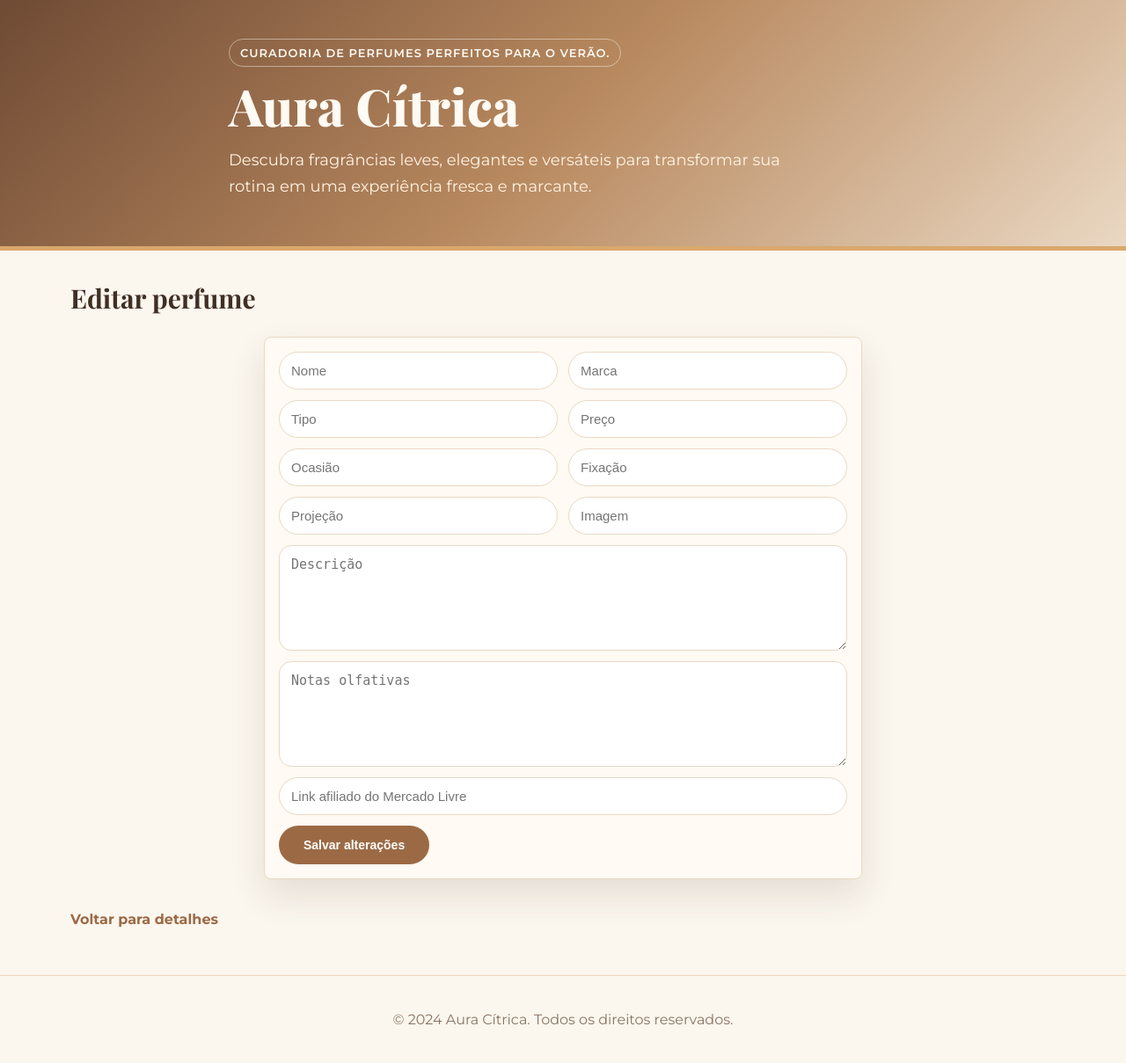
After one commit to gabrielanbueno/perfume, a Flask app: template templates/editar.html in a window 1280 px wide. The commit adds this page. Shown: the whole page at 88% size. Run offline with Flask 3, Linux system fonts and the light colour scheme; the template is opened without the code that fills it, so the values that code supplies are empty.

Commit message:
arquivo de edição

```diff
--- a/app.py
+++ b/app.py
@@ -114,3 +114,58 @@ def deletar(id):
 
 if __name__ == "__main__":
     app.run(debug=True)
+
+@app.route("/editar/<int:id>", methods=["GET", "POST"])
+def editar(id):
+    garantir_colunas()
+
+    conn = get_db_connection()
+    perfume = conn.execute(
+        "SELECT * FROM perfumes WHERE id = ?", (id,)
+    ).fetchone()
+
+    if perfume is None:
+        conn.close()
+        return redirect(url_for("index"))
+
+    if request.method == "POST":
+        nome = request.form["nome"]
+        marca = request.form["marca"]
+        tipo = request.form["tipo"]
+        preco = request.form["preco"]
+        descricao = request.form["descricao"]
+        imagem = request.form["imagem"]
+        link_compra = request.form["link_compra"]
+        ocasiao = request.form["ocasiao"]
+        fixacao = request.form["fixacao"]
+        projecao = request.form["projecao"]
+        notas = request.form["notas"]
+
+        conn.execute(
+            """
+            UPDATE perfumes
+            SET nome = ?,
+                marca = ?,
+                tipo = ?,
+                preco = ?,
+                descricao = ?,
+                imagem = ?,
+                link_compra = ?,
+                ocasiao = ?,
+                fixacao = ?,
+                projecao = ?,
+                notas = ?
+            WHERE id = ?
+            """,
+            (
+                nome, marca, tipo, preco, descricao, imagem,
+                link_compra, ocasiao, fixacao, projecao, notas, id
+            )
+        )
+        conn.commit()
+        conn.close()
+
+        return redirect(url_for("detalhe_perfume", id=id))
+
+    conn.close()
+    return render_template("editar.html", perfume=perfume)
--- /dev/null
+++ b/templates/editar.html
@@ -0,0 +1,39 @@
+{% extends "base.html" %}
+
+{% block content %}
+
+<h2>Editar perfume</h2>
+
+<form class="formulario" method="post">
+    <div class="form-grid">
+        <input type="text" name="nome" placeholder="Nome" value="{{ perfume.nome }}" required>
+
+        <input type="text" name="marca" placeholder="Marca" value="{{ perfume.marca }}" required>
+
+        <input type="text" name="tipo" placeholder="Tipo" value="{{ perfume.tipo or '' }}">
+
+        <input type="number" name="preco" placeholder="Preço" step="0.01" value="{{ perfume.preco or '' }}">
+
+        <input type="text" name="ocasiao" placeholder="Ocasião" value="{{ perfume.ocasiao or '' }}">
+
+        <input type="text" name="fixacao" placeholder="Fixação" value="{{ perfume.fixacao or '' }}">
+
+        <input type="text" name="projecao" placeholder="Projeção" value="{{ perfume.projecao or '' }}">
+
+        <input type="text" name="imagem" placeholder="Imagem" value="{{ perfume.imagem or '' }}">
+    </div>
+
+    <textarea name="descricao" placeholder="Descrição">{{ perfume.descricao or '' }}</textarea>
+
+    <textarea name="notas" placeholder="Notas olfativas">{{ perfume.notas or '' }}</textarea>
+
+    <input type="url" name="link_compra" placeholder="Link afiliado do Mercado Livre" value="{{ perfume.link_compra or '' }}">
+
+    <button type="submit">Salvar alterações</button>
+</form>
+
+<a href="{{ url_for('detalhe_perfume', id=perfume.id) }}" class="link-voltar">
+    Voltar para detalhes
+</a>
+
+{% endblock %}
--- a/templates/index.html
+++ b/templates/index.html
@@ -67,6 +67,12 @@
                     <a href="{{ url_for('detalhe_perfume', id=perfume.id) }}">
                         <button type="button">Mais detalhes</button>
                     </a>
+
+                    <a href="{{ url_for('editar', id=perfume.id) }}">
+                        <button type="button">Editar</button>
+                    </a>
+
+
                 </div>
 
                 {% if perfume.link_compra %}
```
